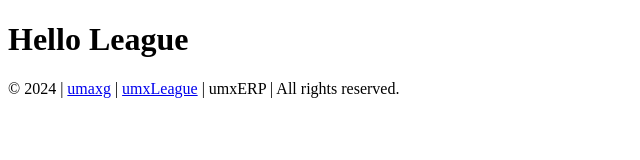
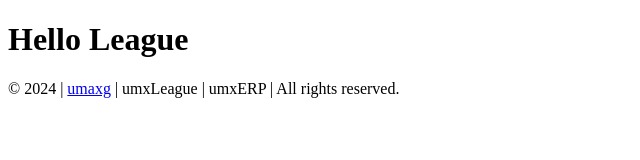
Before and after one commit to umaxg/umxleague, a plain HTML site: page index.html in a window 1280 px wide. Shown: the full height of the page, 0-640 px from the left. Drawn offline with Linux system fonts and the light colour scheme.

Commit message:
Update index.html

```diff
--- a/index.html
+++ b/index.html
@@ -10,7 +10,7 @@
 
     <!-- Footer -->
     <footer>
-        <p>&copy; 2024 | <a href="https://umaxg.github.io/">umaxg</a>  |  <a href="https://umaxg.github.io/umxleague/">umxLeague</a>  | umxERP | All rights reserved.</p>
+        <p>&copy; 2024 | <a href="https://umaxg.github.io/">umaxg</a>  |  umxLeague | umxERP | All rights reserved.</p>
     </footer>
 </body>
 </html>
```
